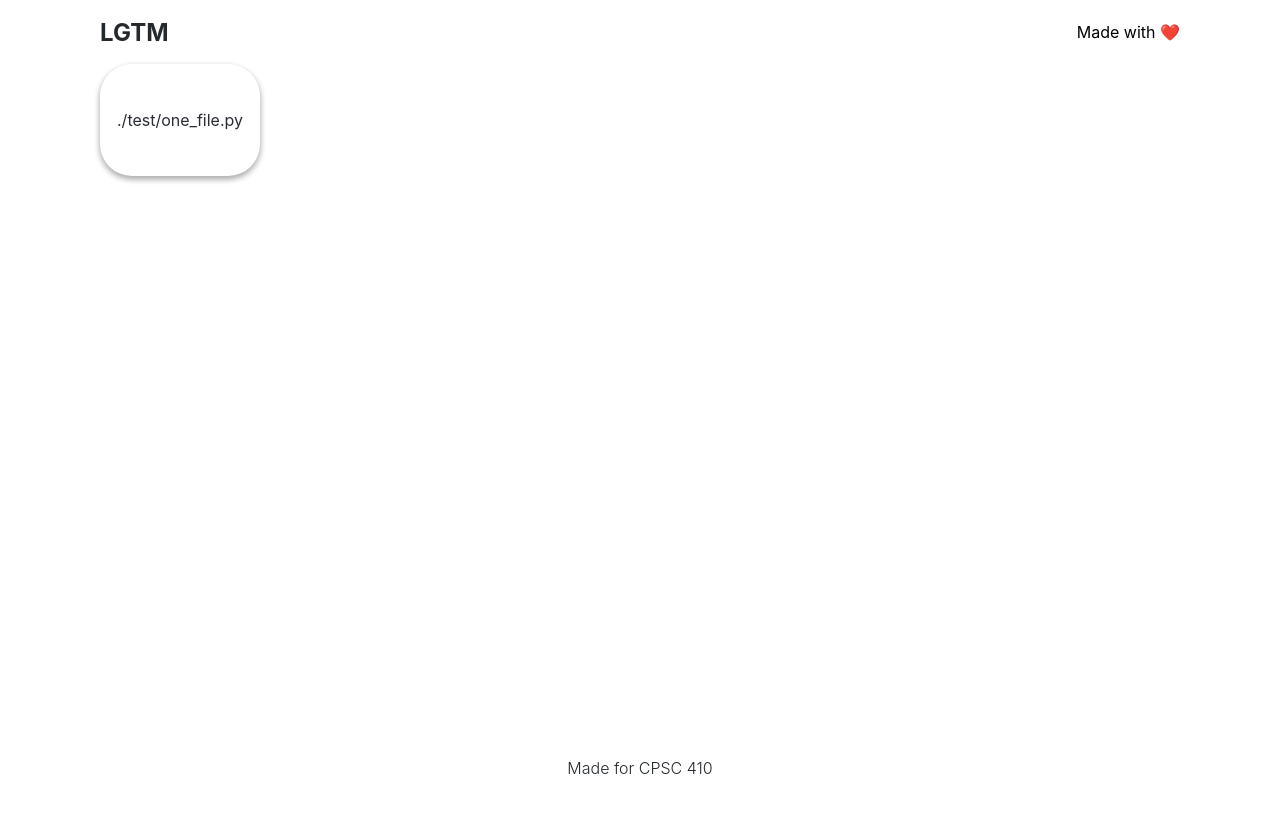
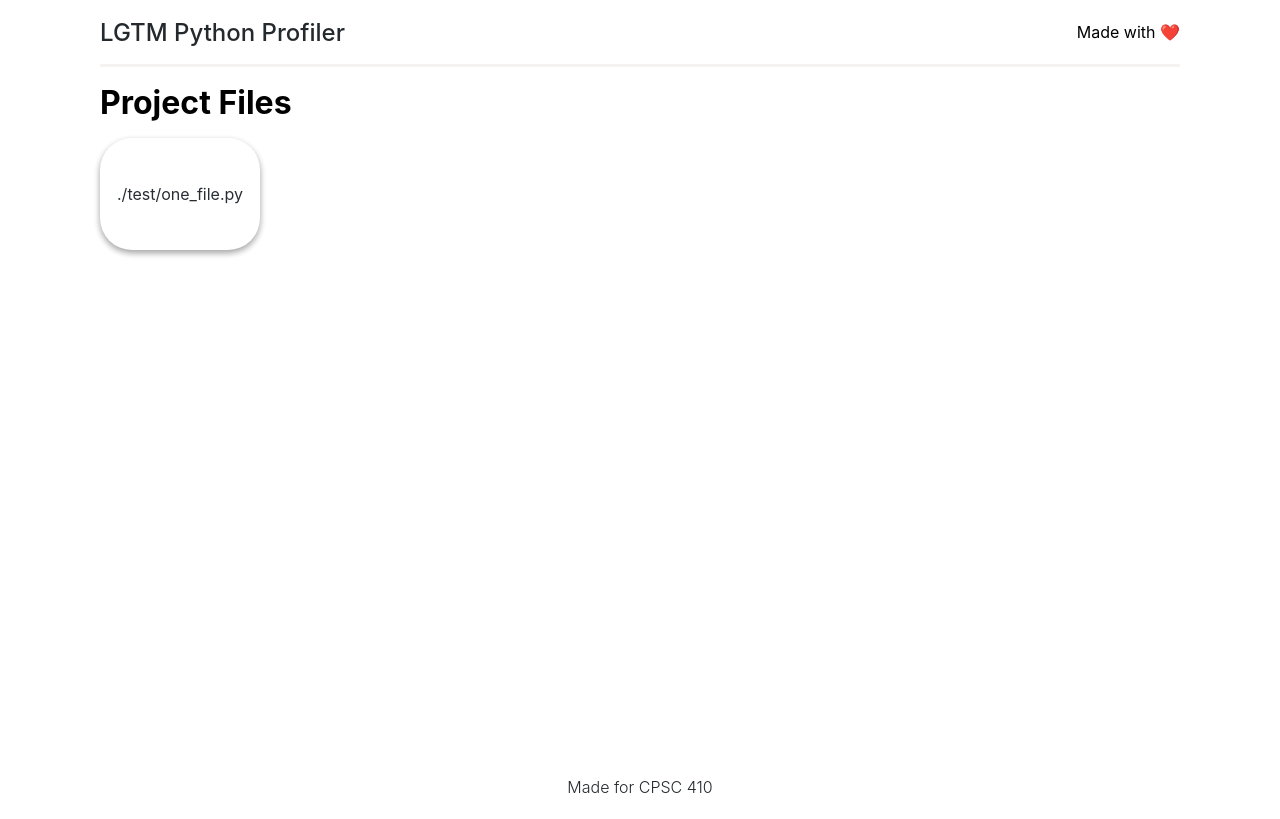
Before and after one commit to redux-reuse-recycle/LGTM, a React app in the folder fe/: page / in a window 1280 px wide. Built offline with nearby package versions, Linux system fonts and the light colour scheme; what path would draw is missing.

Commit message:
Updated Project title and File list

```diff
--- a/fe/src/components/FileList/FileList.jsx
+++ b/fe/src/components/FileList/FileList.jsx
@@ -6,6 +6,7 @@ import './FileList.scss';
 // TODO: Make this beautiful!
 const FileList = ({ files }) => (
   <div className="FileListContainer">
+      <div className="FileListTitle">Project Files</div>
     <div className="FileList">
       {files.map(file => (
           <Link to={`/file/${btoa(file.name)}`}>
--- a/fe/src/components/FileList/FileList.scss
+++ b/fe/src/components/FileList/FileList.scss
@@ -1,6 +1,13 @@
 .FileListContainer {
   max-width: 1080px;
   margin: auto;
+}
+
+.FileListTitle {
+  margin-top: 1rem;
+  margin-bottom: 1rem;
+  font-size: 2rem;
+  font-weight: 700;
 }
 
 .FileList {
--- a/fe/src/components/Header/Header.jsx
+++ b/fe/src/components/Header/Header.jsx
@@ -5,7 +5,7 @@ import "./Header.scss";
 
 const Header = () => (
   <div className="HeaderContainer">
-      <Link to="/"><div className="HeaderTitle">LGTM</div></Link>
+      <Link to="/"><div className="HeaderTitle">LGTM Python Profiler</div></Link>
       <div className="HeaderSubtitle">
         Made with <Heart />
       </div>
--- a/fe/src/components/Header/Header.scss
+++ b/fe/src/components/Header/Header.scss
@@ -4,6 +4,8 @@
   height: 4rem;
   max-width: 1080px;
   margin: auto;
+
+  border-bottom: 0.2rem solid #f5f2f0;
 
   display: flex;
   justify-content: space-between;
@@ -12,7 +14,7 @@
 
 .HeaderTitle {
   font-size: 1.5rem;
-  font-weight: 700;
+  font-weight: 500;
   color: $text-primary;
   text-decoration: none;
 }
--- a/fe/src/components/Spinner/Spinner.scss
+++ b/fe/src/components/Spinner/Spinner.scss
@@ -1,5 +1,4 @@
 .Spinner {
-
   display: flex;
   justify-content: center;
   align-items: center;
```
